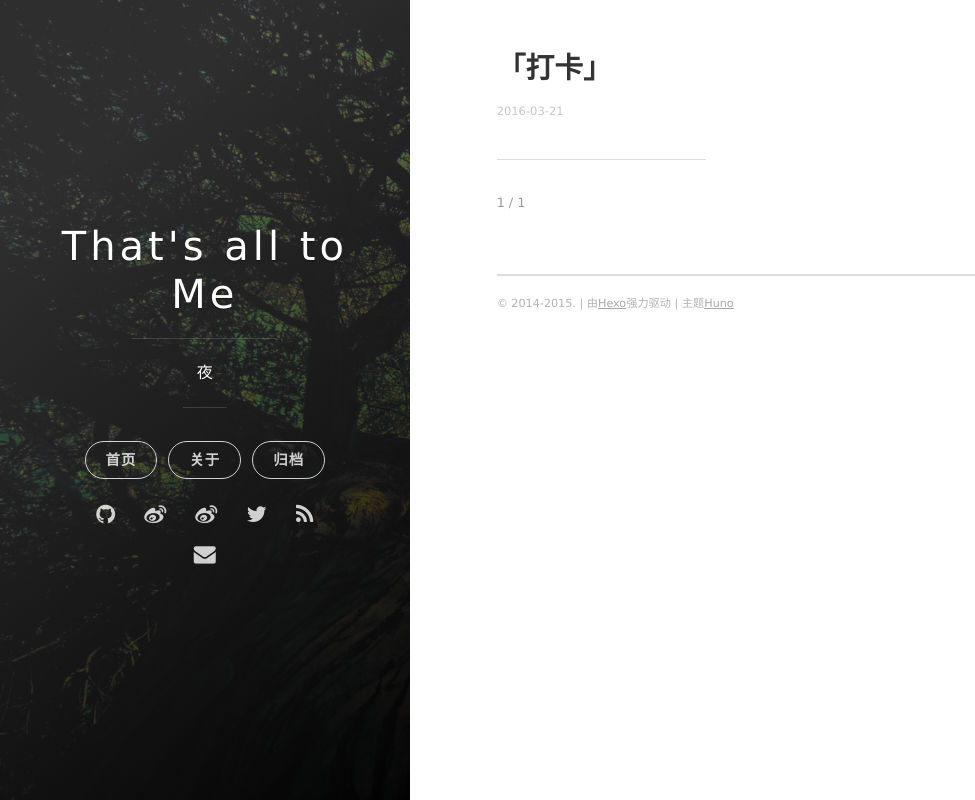
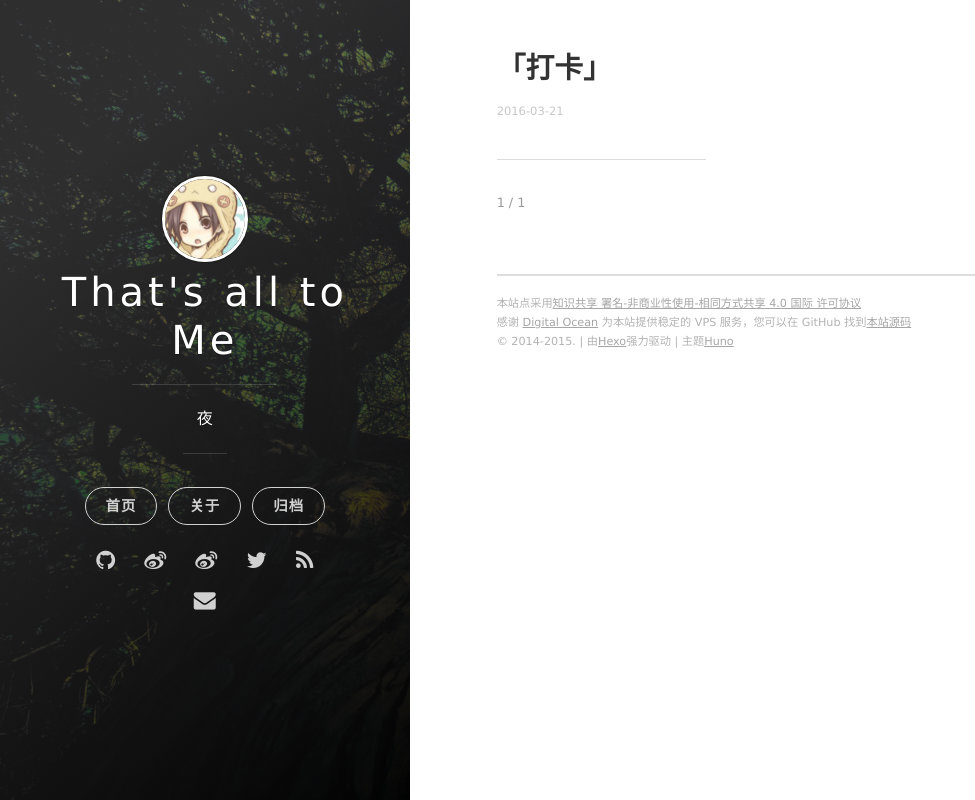
Before and after one commit to YeJinliang/ldz2me, a plain HTML site: page index.html in a window 1280 px wide. Shown: the whole page, without its empty margins (0-975 px from the left). Drawn offline with nearby package versions, Linux system fonts and the light colour scheme; some packages are replaced by stand-ins of ours.

Commit message:
Site updated: 2016-03-23 09:10:30

```diff
--- a/index.html
+++ b/index.html
@@ -54,6 +54,8 @@
     <div class="panel-main__inner panel-inverted">
     <div class="panel-main__content">
 
+
+        <a href="/" title="link to homepage for That&#39;s all to Me"><img src="/avatar.png" width="80" alt="That&#39;s all to Me logo" class="panel-cover__logo logo" /></a>
 
 
         <h1 class="panel-cover__title panel-title"><a href="/" title="link to homepage">That&#39;s all to Me</a></h1>
@@ -253,8 +255,10 @@ classes that you can use:
 </div>
             <footer class="footer">
 
+    <span class="footer__copyright">本站点采用<a href="http://creativecommons.org/licenses/by-nc-sa/4.0/">知识共享 署名-非商业性使用-相同方式共享 4.0 国际 许可协议</a></span>
+
+    <span class="footer__copyright">感谢 <a href="https://www.digitalocean.com/?refcode=30ed2d146762">Digital Ocean</a> 为本站提供稳定的 VPS 服务，您可以在 GitHub 找到<a href="https://github.com/onevcat/OneV-s-Den">本站源码</a></span>
     <span class="footer__copyright">&copy; 2014-2015. | 由<a href="https://hexo.io/">Hexo</a>强力驱动 | 主题<a href="https://github.com/someus/huno">Huno</a></span>
-
 </footer>
         </div>
     </div>
```
Also changed, not shown: 2016/03/21/「打卡」/index.html (+5 -1 lines), archives/2016/03/index.html (+5 -1 lines), archives/2016/index.html (+5 -1 lines), archives/index.html (+5 -1 lines), avatar.png (added), favicon.ico (added).
